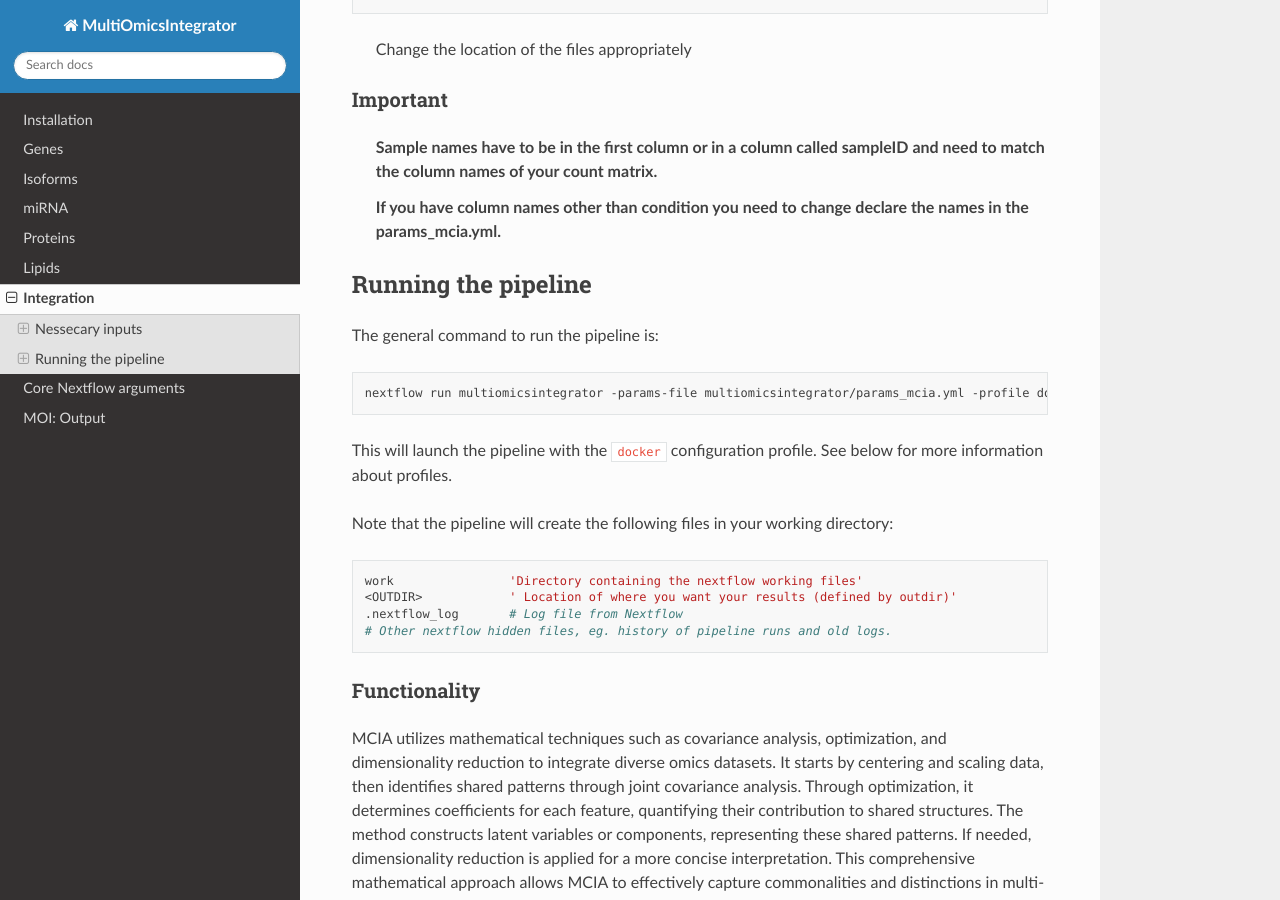
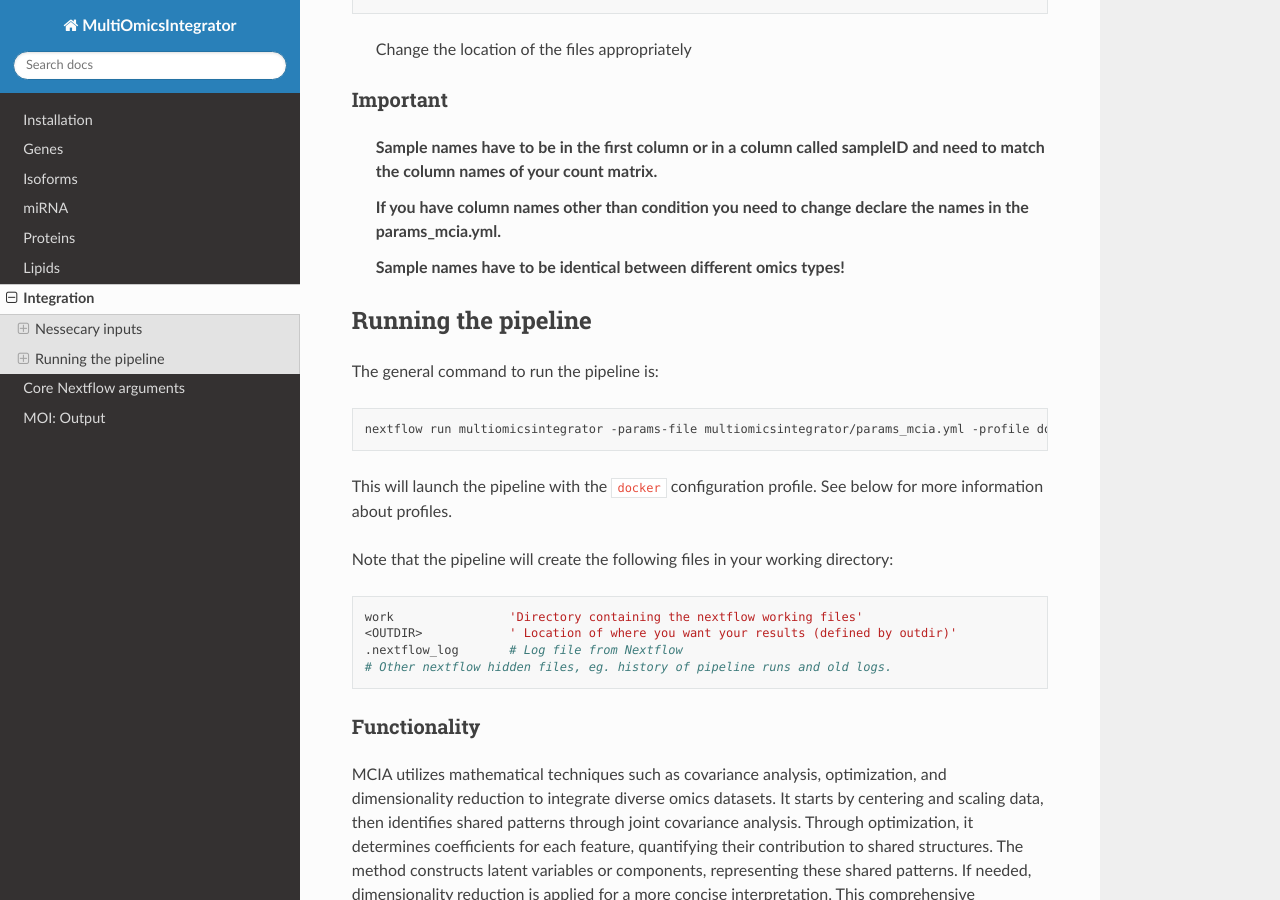
Before and after one commit to Bianca-Pasat/MOI, a Sphinx documentation site: the page built from docs/source/integration.rst, in a window 1280 px wide and 900 px high, scrolled down 1096 px. Built offline with Sphinx 7.4.7 and the Read the Docs theme 3.1.0, drawn with Linux system fonts in a browser that asks for light colours; pages that are not in the unit, such as notebooks, are missing from menus; some of the changed lines change nothing that is shown.

Commit message:
Update integration.rst

```diff
--- a/docs/source/integration.rst
+++ b/docs/source/integration.rst
@@ -11,7 +11,7 @@ The method we currently provide is MCIA (Multiple Co-Inertia Analysis).
 
 You can either run MCIA with your own data or choose this module as an
 additional step on your analyses. Check
-`params_mcia.yml <../params_mcia.yml>`__.
+`params_mcia.yml <https://github.com/ASAGlab/MOI--An-integrated-solution-for-omics-analyses/blob/main/params_mcia.yml>`__.
 
 You need to provide the path in (pathmcia variable) in which you store
 the different omics data and a samples info file describing the metadata
@@ -73,6 +73,8 @@ Important
    .. rubric:: If you have column names other than **condition** you
       need to change declare the names in the params_mcia.yml.
       :name: if-you-have-column-names-other-than-condition-you-need-to-change-declare-the-names-in-the-params_mcia.yml.
+
+   .. rubric:: Sample names have to be identical between different omics types!
 
 Running the pipeline
 --------------------
```
